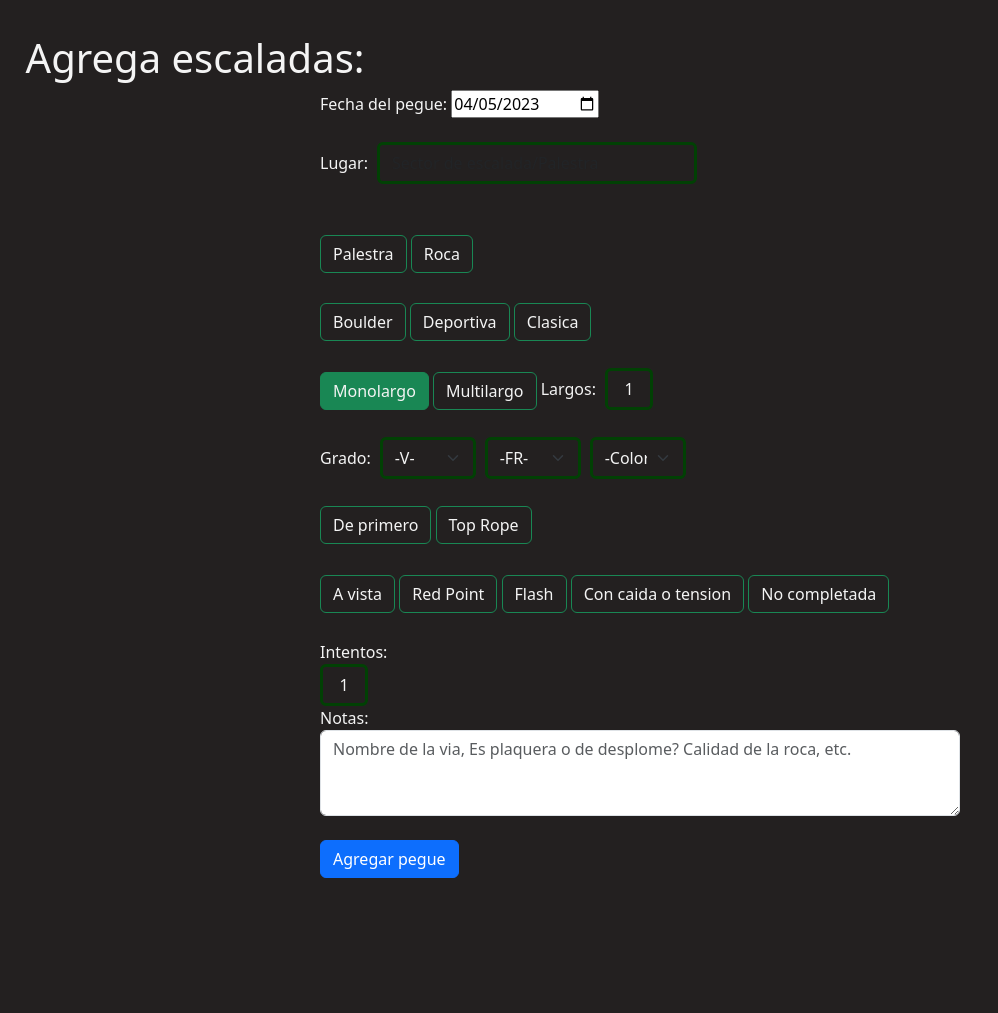
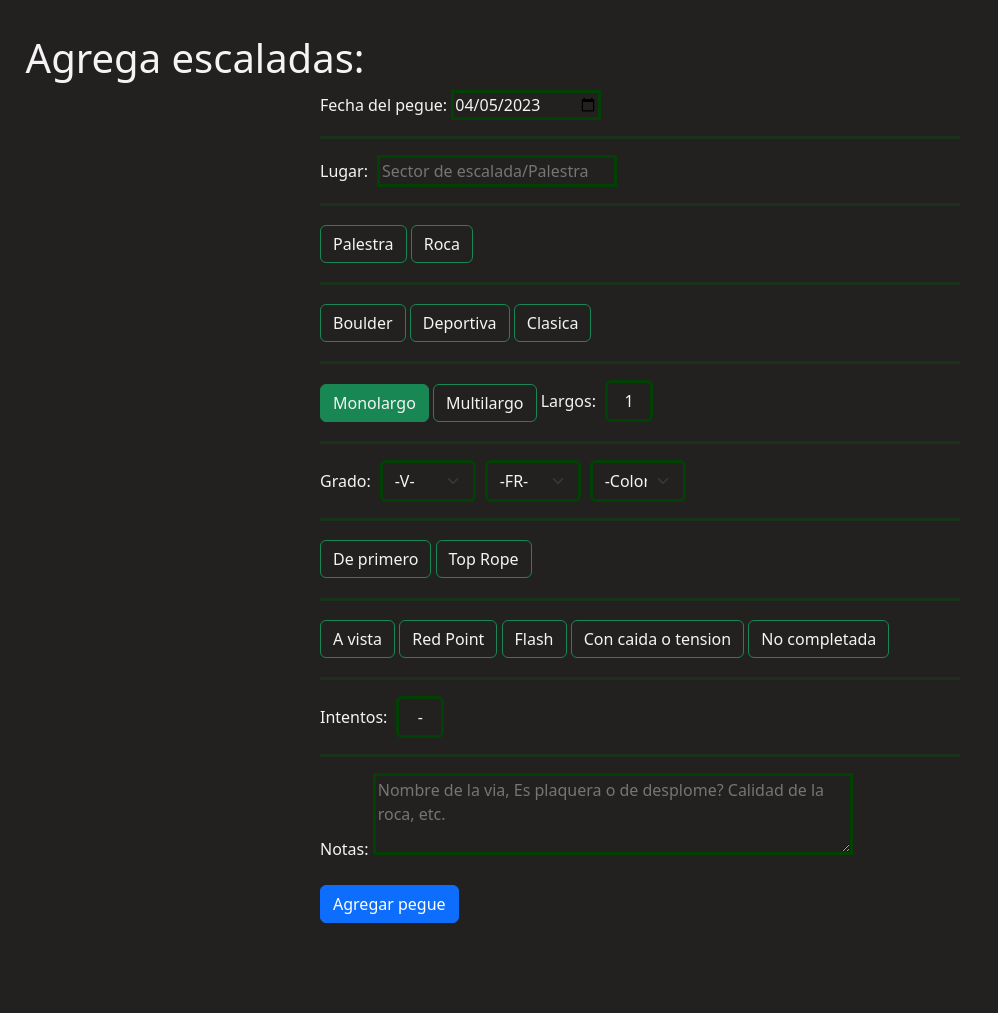
Before and after one commit to NMS47/climbing_log, a Django app: page /add_new_entry in a window 1280 px wide. Shown: the part 56-1069 px from the top of the page, without its empty margins (0-998 px from the left). Before the commit the page ends 934 px from the top, so only its background shows below. Run offline with Django 4.2, Linux system fonts and the light colour scheme; some libraries are stand-ins or nearby versions.

Commit message:
before transforming new entry in grid system

```diff
--- a/climb_log_webapp/static/climb_log_webapp/new_entry.css
+++ b/climb_log_webapp/static/climb_log_webapp/new_entry.css
@@ -1,30 +1,35 @@
+hr {
+    background-color: #026807;
+    border: none;
+    height: 3px !important;
+}
+
+textarea{
+    width: 30rem;
+}
+
 .new_entry {
     width: 40rem;
     margin: auto;
 }
 
-#num-pitches, #place, #grade{
+#place, #grade, .short-num {
     display: inline-flex;
     margin-left: 0.3rem;
 }
 
-#num-pitches, #place, .short-num, .grade, .grade-options{
+.themed, .short-num, .grade{
     background-color: #232020;
     color: #F4F4F4;
     border: #014104;
     border-style: solid;
-    box-shadow: #014104;
 }
- .grade:nth-child(1) {
-    background-color: #232020;
+.grade:nth-child(1) {
     color: #363333;
-    border: #014104;
-    border-style: solid;
-    box-shadow: #014104;
 }
 
 #place{
-    max-width: 20rem;
+    width: 15rem;
 }
 #grade {
     max-width: 6rem;
@@ -34,10 +39,6 @@
 .short-num{
     max-width: 3rem;
     text-align: center;
-    background-color: #232020;
-    color: #F4F4F4;
-    border: #014104;
-    border-style: solid;
 }
 
 .short-num:hover, .short-num:active, .short-num:target, .grade:active, .grade:hover, .grade:checked, .grade:focus {
--- a/climb_log_webapp/static/climb_log_webapp/styles.css
+++ b/climb_log_webapp/static/climb_log_webapp/styles.css
@@ -13,3 +13,8 @@
     padding: 7% 2%;
     color: #F4F4F4;
 }
+
+hr {
+    background-color: #014104;
+    border: none
+}
--- a/climb_log_webapp/templates/climb_log_webapp_ES/new_entry.html
+++ b/climb_log_webapp/templates/climb_log_webapp_ES/new_entry.html
@@ -13,14 +13,17 @@
 <div class="new_entry">
     <form  action="" method="POST">
         {% csrf_token %}
-        <label for="date">Fecha del pegue:</label>
-        <input type="date" name="date" value='{{date_today}}'>
-        <br><br>
+        <div class="form-group">
+            <label for="date">Fecha del pegue:</label>
+            <input class="themed" type="date" name="date" default="{{date_today}}" value="{{date_today}}">
+        </div>
+        <hr>
+
         <div class="form-group">
                 <label for="place">Lugar: </label>
-                <input type="text" class="form-control" placeholder="Sector de escalada/Palestra" aria-label="Sector de escalada/Palestra" aria-describedby="basic-addon1" name="place" id="place">
+                <input class="themed" type="text" class="form-control" placeholder="Sector de escalada/Palestra" aria-label="Sector de escalada/Palestra" aria-describedby="basic-addon1" name="place" id="place">
         </div>
-        <br><br>
+        <hr>
         <div class="radio-selection form-group">
             <input type="radio" class="btn-check" name="enviroment" id="palestra" autocomplete="off">
             <label class="btn btn-outline-success" for="palestra">Palestra</label>
@@ -28,7 +31,7 @@
             <input type="radio" class="btn-check" name="enviroment" id="roca" autocomplete="off">
             <label class="btn btn-outline-success" for="roca">Roca</label>
             </div>
-        <br>
+        <hr>
         <div class="radio-selection form-group">
             <input type="radio" class="btn-check" name="climb-style" id="boulder" autocomplete="off">
             <label class="btn btn-outline-success" for="boulder">Boulder </label>
@@ -39,7 +42,7 @@
             <input type="radio" class="btn-check" name="climb-style" id="trad" autocomplete="off">
             <label class="btn btn-outline-success" for="trad">Clasica</label>
         </div>
-        <br>
+        <hr>
 
         <div class="radio-selection form-group">
             <input type="radio" class="btn-check" name="pitches" id="single-pitch" autocomplete="off"checked>
@@ -48,17 +51,12 @@
             <label class="btn btn-outline-success" for="multi-pitch" >Multilargo</label>
             <label for="num-pitches">Largos:</label>
             <select class="form-control short-num" id="num-pitches">
-                <option>1</option>
-                <option>2</option>
-                <option>3</option>
-                <option>4</option>
-                <option>5</option>
-                <option>6</option>
-                <option>7</option>
-                <option>8</option>
+                {%for num in attempts%}
+                <option value="{{num}}">{{num}}</option>
+                {%endfor%}
             </select>
         </div>
-        <br>
+        <hr>
 
         <div class="select-grade form-group">
             <label for="grade">Grado:</label>
@@ -67,13 +65,14 @@
                 <optgroup label="{{grade_list.0.0}}">
                     <option value="">-{{grade_list.0.0}}-</option>
                 {%  for grade in grade_list.1 %}
-                    <option class="grade-options" value="{{grade}}">{{grade}}</option>
+                    <option class="themed" value="{{grade}}">{{grade}}</option>
                 {%endfor%}
                 </optgroup>
             </select>
             {%endfor%}
         </div>
-        <br>
+        <hr>
+
         <div class="radio-selection form-group">
             <input type="radio" class="btn-check" name="climber_position" id="lead" autocomplete="off">
             <label class="btn btn-outline-success" for="lead">De primero</label>
@@ -81,7 +80,8 @@
             <input type="radio" class="btn-check" name="climber_position" id="top-rope" autocomplete="off">
             <label class="btn btn-outline-success" for="top-rope">Top Rope</label>
         </div>
-        <br>
+        <hr>
+
         <div class="radio-selection form-group">
             <input type="radio" class="btn-check" name="ascent-type" id="onsight" autocomplete="off">
             <label class="btn btn-outline-success" for="onsight">A vista</label>
@@ -98,25 +98,24 @@
             <input type="radio" class="btn-check" name="ascent-type" id="incomplete" autocomplete="off">
             <label class="btn btn-outline-success" for="incomplete">No completada</label>
         </div>
-        <br>
+        <hr>
+
         <div class="form-group">
             <label for="num-attempts">Intentos:</label>
             <select class="form-control short-num" id="num-attempts" name="num-attempts">
-              {%for nun in attempts%}
-              <option>1{{num}}</option>
-              {%endfor%}
-              <option>2</option>
-              <option>3</option>
-              <option>4</option>
-              <option>5</option>
-              <option>6</option>
-              <option>7</option>
-              <option>8</option>
+                <option disabled selected value="">-</option>
+                {%for num in attempts%}
+                <option value="{{num}}">{{num}}</option>
+                {%endfor%}
+
+
             </select>
         </div>
+        <hr>
+
         <div class="form-group">
             <label for="notes">Notas:</label>
-            <textarea class="form-control" id="notes" rows="3" placeholder="Nombre de la via, Es plaquera o de desplome? Calidad de la roca, etc."></textarea>
+            <textarea class="themed" class="form-control" id="notes" rows="3" placeholder="Nombre de la via, Es plaquera o de desplome? Calidad de la roca, etc."></textarea>
           </div>
         <br>
         <input class="btn btn-primary" type="submit" value="Agregar pegue">
--- a/climb_log_webapp/views.py
+++ b/climb_log_webapp/views.py
@@ -14,9 +14,11 @@
     return render(request, 'climb_log_webapp_ES/home.html')
 
 def new_entry(request):
+    numbers = [i for i in range(1,9)]
+    print(numbers)
     return render(request, 'climb_log_webapp_ES/new_entry.html', {'grades_list': grades_list,
                                                                   'date_today':(datetime.today().strftime('%Y-%m-%d')),
-                                                                  'attempts': [i for i in range(1,9)]})
+                                                                  'attempts': numbers})
 
 def login(request):
     return render(request, 'climb_log_webapp_ES/login.html')
```
